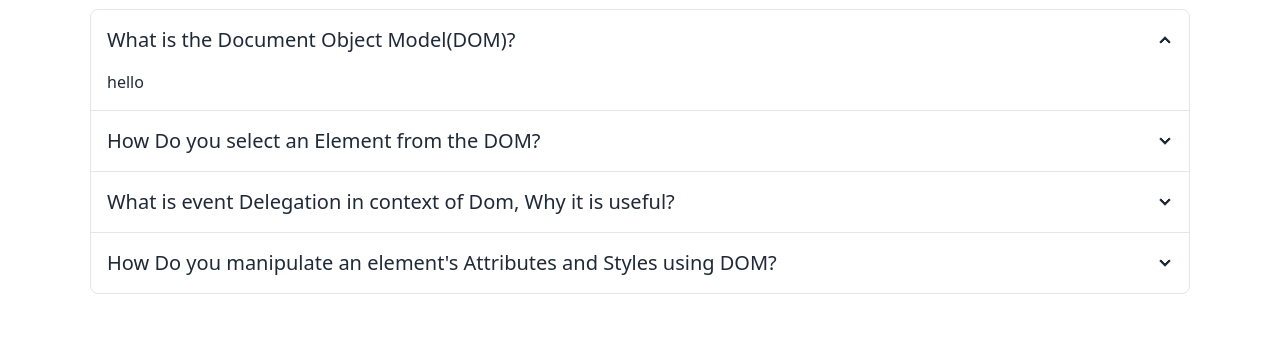
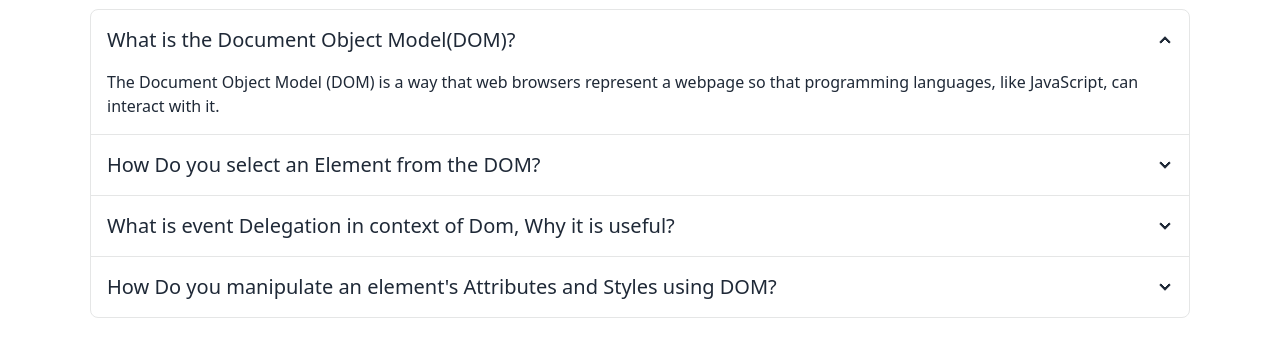
Before and after one commit to SonjoyDaGhost/Donate-to-BD, a plain HTML site: page blog.html in a window 1280 px wide. Shown: the part 183-540 px from the top of the page. Drawn offline with nearby package versions, Linux system fonts and the light colour scheme.

Commit message:
added faq

```diff
--- a/blog.html
+++ b/blog.html
@@ -62,28 +62,29 @@
                       <input type="radio" name="my-accordion-4" checked="checked" />
                       <div class="collapse-title text-xl font-medium">What is the Document Object Model(DOM)?</div>
                       <div class="collapse-content">
-                        <p>hello</p>
+                        <p>The Document Object Model (DOM) is a way that web browsers represent a webpage so that programming languages, like JavaScript, can interact with it.</p>
                       </div>
                     </div>
                     <div class="collapse collapse-arrow join-item border-base-300 border">
                       <input type="radio" name="my-accordion-4" />
                       <div class="collapse-title text-xl font-medium">How Do you select an Element from the DOM?</div>
                       <div class="collapse-content">
-                        <p>hello</p>
+                        <p> You can select elements from the DOM using methods like getElementById, getElementsByClassName, getElementsByTagName, querySelector, and querySelectorAll. Each method helps you find the parts of a webpage you want to work with, making it easy to change or interact with them!</p>
                       </div>
                     </div>
                     <div class="collapse collapse-arrow join-item border-base-300 border">
                         <input type="radio" name="my-accordion-4" />
                         <div class="collapse-title text-xl font-medium">What is event Delegation in context of Dom, Why it is useful?</div>
                         <div class="collapse-content">
-                            <p>hello</p>
+                            <p>Event delegation is a technique in JavaScript that allows you to handle events for multiple elements using a single event listener. Instead of attaching individual event listeners to each element, you attach one listener to a parent element, and it captures events that bubble up from its child elements. </p>
+                            <br> <p>Event delegation is useful because it improves performance by reducing the number of event listeners, allowing for better memory usage and faster response times. </p>
                         </div>
                     </div>
                     <div class="collapse collapse-arrow join-item border-base-300 border">
                         <input type="radio" name="my-accordion-4" />
                         <div class="collapse-title text-xl font-medium">How Do you manipulate an element's Attributes and Styles using DOM?</div>
                         <div class="collapse-content">
-                          <p>hello</p>
+                          <p>To manipulate an element's attributes and styles using the DOM, you can use JavaScript methods. For attributes, you can use setAttribute() to change an attribute's value  or getAttribute() to retrieve it. To modify styles, you can access the style property of an element and set CSS properties directly . This allows for dynamic updates to both attributes and styles on the webpage.</p>
                         </div>
                       </div>
                 </div>
```
